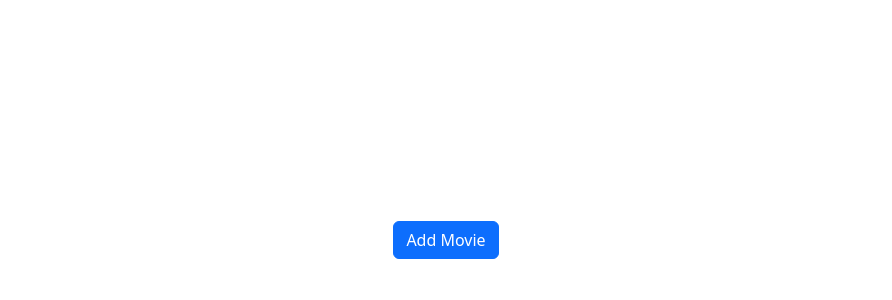
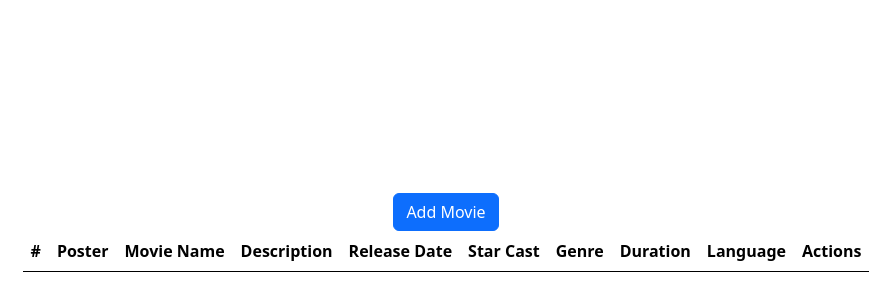
Before and after one commit to rezuanhossain/react_movie_app, a React (Vite) app: page / in a window 1280 px wide. Shown: the part 160-460 px from the top of the page, without its empty margins (194-1086 px from the left). Built offline with nearby package versions, Linux system fonts and the light colour scheme.

Commit message:
added delete & update

```diff
--- a/src/App.jsx
+++ b/src/App.jsx
@@ -1,4 +1,3 @@
-/* eslint-disable no-unused-vars */
 import { useState, useEffect } from 'react';
 import './App.css';
 import 'bootstrap/dist/css/bootstrap.min.css';
@@ -6,26 +5,25 @@ import DatePicker from "react-datepicker";
 import "react-datepicker/dist/react-datepicker.css";
 
 function App() {
-
   const [inputs, setInputs] = useState({});
-  const [imgUrl, setImgUrl] = useState();
   const [imgData, setImgData] = useState();
+  const [showModal, setShowModal] = useState(false);
   const [movieData, setMovieData] = useState([]);
   const [startDate, setStartDate] = useState(new Date());
+  const [editIndex, setEditIndex] = useState(null);
 
   useEffect(() => {
     const storedMovieData = JSON.parse(window.localStorage.getItem('movieData'));
     if (storedMovieData) {
-      setMovieData([storedMovieData]);
+      setMovieData(storedMovieData);
     }
   }, []);
 
   const handleChange = (event) => {
     const name = event.target.name;
     const value = event.target.value;
-    setInputs(values => ({ ...values, [name]: value }))
-
-  }
+    setInputs(values => ({ ...values, [name]: value }));
+  };
 
   const handleSubmit = (event) => {
     event.preventDefault();
@@ -33,9 +31,35 @@ function App() {
 
     const movieDetails = { ...inputs, release_date: startDate };
 
-    window.localStorage.setItem('movieData', JSON.stringify([...oldData,movieDetails]));
-    setMovieData([movieData]);
+    if (editIndex !== null) {
+      oldData[editIndex] = movieDetails;
+    } else {
+      oldData = [...oldData, movieDetails];
     }
+
+    window.localStorage.setItem('movieData', JSON.stringify(oldData));
+    setMovieData(oldData);
+    setInputs({});
+    setImgData(null);
+    setStartDate(new Date());
+    setShowModal(false);
+    setEditIndex(null);
+  };
+
+  const handleDelete = (index) => {
+    const deletedData = movieData.filter((_, i) => i !== index);
+    setMovieData(deletedData);
+    window.localStorage.setItem('movieData', JSON.stringify(deletedData));
+  };
+
+  const handleEdit = (index) => {
+    const movie = movieData[index];
+    setInputs(movie);
+    setImgData(movie.poster);
+    setStartDate(new Date(movie.release_date));
+    setEditIndex(index);
+    setShowModal(true);
+  };
 
   let base64String = "";
   const imageUploaded = () => {
@@ -49,55 +73,55 @@ function App() {
         "poster": base64String
       }));
       setImgData(base64String);
-    }
+    };
     reader.readAsDataURL(file);
-  }
-
+  };
 
   return (
     <>
-      <button type="button" className="btn btn-primary" data-bs-toggle="modal" data-bs-target="#exampleModal" data-bs-whatever="@mdo">Add Movie</button>
-      <div className="modal fade" id="exampleModal" tabIndex="-1" aria-labelledby="exampleModalLabel" aria-modal="true" role="dialog">
+      <button type="button" className="btn btn-primary" data-bs-toggle="modal" data-bs-target="#exampleModal" data-bs-whatever="@mdo" onClick={() => setShowModal(true)}>Add Movie</button>
+      {showModal && (
+        <div className="modal fade show" id="exampleModal" tabIndex="-1" aria-labelledby="exampleModalLabel" aria-modal="true" role="dialog" style={{ display: 'block' }}>
           <div className="modal-dialog">
             <div className="modal-content">
               <div className="modal-header">
-              <button type="button" className="btn-close" data-bs-dismiss="modal" aria-label="Close"></button>
+                <button type="button" className="btn-close" data-bs-dismiss="modal" aria-label="Close" onClick={() => { setShowModal(false); setEditIndex(null); }}></button>
               </div>
               <div className="modal-body">
-              <form onSubmit={handleSubmit}>
+                <form onSubmit={handleSubmit} >
                   <div className="mb-3">
                     <label htmlFor="formFile" className="form-label">Movie Poster</label>
-                  <input className="form-control" type="file" id="formFile" name='poster' onChange={imageUploaded} />
+                    <input className="form-control" type="file" id="formFile" name='poster' onChange={imageUploaded} required={!imgData} />
                     <div className=''>
                       <img src={imgData} alt="" className='h-100px w-100px' />
                     </div>
                   </div>
                   <div className="mb-3">
                     <label htmlFor="movie_name" className="form-label">Movie Name</label>
-                  <input type="text" className="form-control" id="movie_name" name="movie_name" value={inputs.movie_name || ""} onChange={handleChange} />
+                    <input type="text" className="form-control" id="movie_name" name="movie_name" value={inputs.movie_name || ""} onChange={handleChange} required />
                   </div>
                   <div className="mb-3">
                     <label htmlFor="description" className="form-label">Description</label>
-                  <textarea className="form-control" id="description" rows="3" name="description" value={inputs.description || ""} onChange={handleChange}></textarea>
+                    <textarea className="form-control" id="description" rows="3" name="description" value={inputs.description || ""} onChange={handleChange} required></textarea>
                   </div>
                   <div className="mb-3">
                     <label htmlFor="star_cast" className="form-label">Star Cast</label>
-                  <input type="text" className="form-control" id="star_cast" name="star_cast" value={inputs.star_cast || ""} onChange={handleChange} />
+                    <input type="text" className="form-control" id="star_cast" name="star_cast" value={inputs.star_cast || ""} onChange={handleChange} required />
                   </div>
                   <div className="mb-3">
                     <label htmlFor="genre" className="form-label">Genre</label>
-                  <input type="text" className="form-control" id="genre" name="genre" value={inputs.genre || ""} onChange={handleChange} />
+                    <input type="text" className="form-control" id="genre" name="genre" value={inputs.genre || ""} onChange={handleChange} required />
                   </div>
                   <div className="mb-3">
                     <label htmlFor="duration" className="form-label">Duration</label>
-                  <input type="text" className="form-control" id="duration" name="duration" value={inputs.duration || ""} onChange={handleChange} />
+                    <input type="text" className="form-control" id="duration" name="duration" value={inputs.duration || ""} onChange={handleChange} required />
                   </div>
                   <div className="mb-3">
                     <label htmlFor="language" className="form-label">Language</label>
-                  <input type="text" className="form-control" id="language" name="language" value={inputs.language || ""} onChange={handleChange} />
+                    <input type="text" className="form-control" id="language" name="language" value={inputs.language || ""} onChange={handleChange} required />
                   </div>
                   <div className="mb-3">
-                  <DatePicker selected={startDate} onChange={(date) => setStartDate(date)} />
+                    <DatePicker selected={startDate} onChange={(date) => setStartDate(date)} required />
                   </div>
                   <button type='submit' className="btn btn-primary">Submit</button>
                 </form>
@@ -105,9 +129,51 @@ function App() {
             </div>
           </div>
         </div>
+      )}
+
+      <table className="table">
+        <thead>
+          <tr>
+            <th scope="col">#</th>
+            <th scope="col">Poster</th>
+            <th scope="col">Movie Name</th>
+            <th scope="col">Description</th>
+            <th scope="col">Release Date</th>
+            <th scope="col">Star Cast</th>
+            <th scope="col">Genre</th>
+            <th scope="col">Duration</th>
+            <th scope="col">Language</th>
+            <th scope="col">Actions</th>
+          </tr>
+        </thead>
+        <tbody>
+          {movieData.length > 0 && movieData.map((movie, index) => {
+            return (
+              <tr key={index}>
+                <th scope="row">{index + 1}</th>
+                <td>
+                  <div className="h-100px w-100px">
+                    <img src={movie.poster} className="img-fluid rounded-start" alt={movie.movie_name} />
+                  </div>
+                </td>
+                <td>{movie.movie_name}</td>
+                <td>{movie.description}</td>
+                <td>{new Date(movie.release_date).toLocaleDateString()}</td>
+                <td>{movie.star_cast}</td>
+                <td>{movie.genre}</td>
+                <td>{movie.duration}</td>
+                <td>{movie.language}</td>
+                <td>
+                  <button className="btn btn-danger" onClick={() => handleDelete(index)}>Delete</button>
+                  <button className="btn btn-primary" onClick={() => handleEdit(index)}>Edit</button>
+                </td>
+              </tr>
+            )
+          })}
+        </tbody>
+      </table>
     </>
-  )
+  );
 }
 
-
 export default App;
```
Lines whose indentation alone changed are shown as unchanged.
